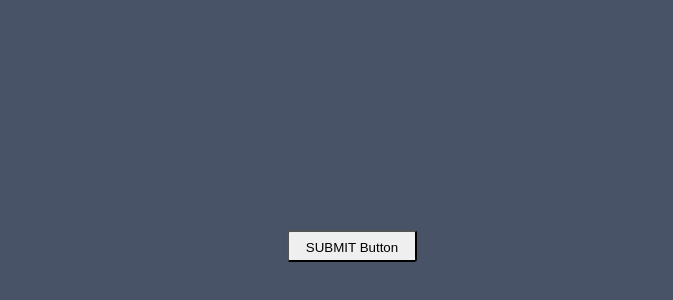
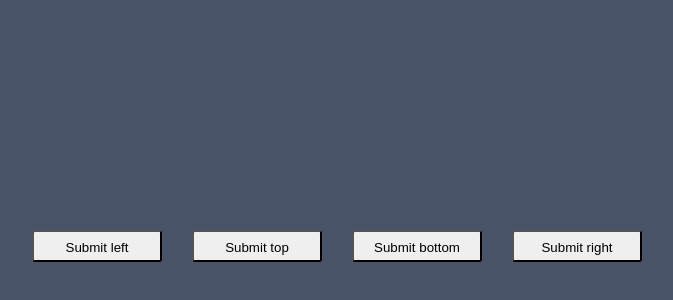
Before and after one commit to Rish-Tomar/tooltip_CN, a React (Create React App) app: page / in a window 1280 px wide. Shown: the part 154-454 px from the top of the page, without its empty margins (288-961 px from the left). Built offline with nearby package versions, Linux system fonts and the light colour scheme.

Commit message:
four buttons displayed

```diff
--- a/src/components/app/App.css
+++ b/src/components/app/App.css
@@ -14,7 +14,7 @@
   background-color: #495368;
   min-height: 100vh;
   display: flex;
-  flex-direction: column;
+  flex-direction: row;
   align-items: center;
   justify-content: center;
   /* font-size: calc(10px + 2vmin); */
--- a/src/components/app/App.js
+++ b/src/components/app/App.js
@@ -7,7 +7,10 @@ function App() {
     <div className="App">
       <header className="App-header">
           {/* calling the tooltip component */}
-          <Tooltip position={"top"} content={"Submit Button"}/>
+          <Tooltip position={"left"} content={"Submit left"}/>
+          <Tooltip position={"top"} content={"Submit top"}/>
+          <Tooltip position={"bottom"} content={"Submit bottom"}/>
+          <Tooltip position={"right"} content={"Submit right"}/>
       </header>
     </div>
   );
--- a/src/components/tooltip/Tooltip.js
+++ b/src/components/tooltip/Tooltip.js
@@ -1,7 +1,7 @@
 import React,{useState} from 'react'
 import './tooltip.css'
 
-export const Tooltip = ({position}) => {
+export const Tooltip = ({position,content}) => {
 
   //variable to decide to show/remove tooltip
   const [showToolTip, setshowToolTip] = useState(false)
@@ -11,23 +11,23 @@ export const Tooltip = ({position}) => {
 
   //function to toggle tooltip on (mouse hover)/(mouse out)
   const toggleToolTip = ()=>{
-    var  timer
+    var  timer;
     if(showToolTip===false){
         timer=setTimeout( ()=>{
-            setshowToolTip(true)
-        },500)
-        return
+            setshowToolTip(true);
+        },300)
+        return;
     }
-    clearInterval(timer)
-    setshowToolTip(false)
-    return
+    clearInterval(timer);
+    setshowToolTip(false);
+    return;
   }
 
   // return function
   return (
     <div className='div'>
-        <button onMouseOver={toggleToolTip} onMouseOut={toggleToolTip} className="btn" >
-            SUBMIT Button
+        <button onMouseEnter={toggleToolTip} onMouseOut={toggleToolTip} className="btn" >
+            {content}
         </button>
         {showToolTip? < div className= {`tooltip ${position}`} > {toolTip} </div> :"" }
     </div>
--- a/src/components/tooltip/tooltip.css
+++ b/src/components/tooltip/tooltip.css
@@ -2,12 +2,20 @@
     --tooltip-background-color:rgb(224, 207, 155);
     --text-color: black;
 }
-
+.div{
+    margin-right: 30px;
+}
 .btn{
     width:130px;
     padding: 8px;
     height: 32px;
     border-radius: 3px;
+}
+
+.btn:hover{
+    border:none;
+    background-color: rgb(136, 173, 76);
+    box-shadow: 0px 5px 15px  #2e2d2d ;
 }
 /* main tool tip box */
 .tooltip{
```
